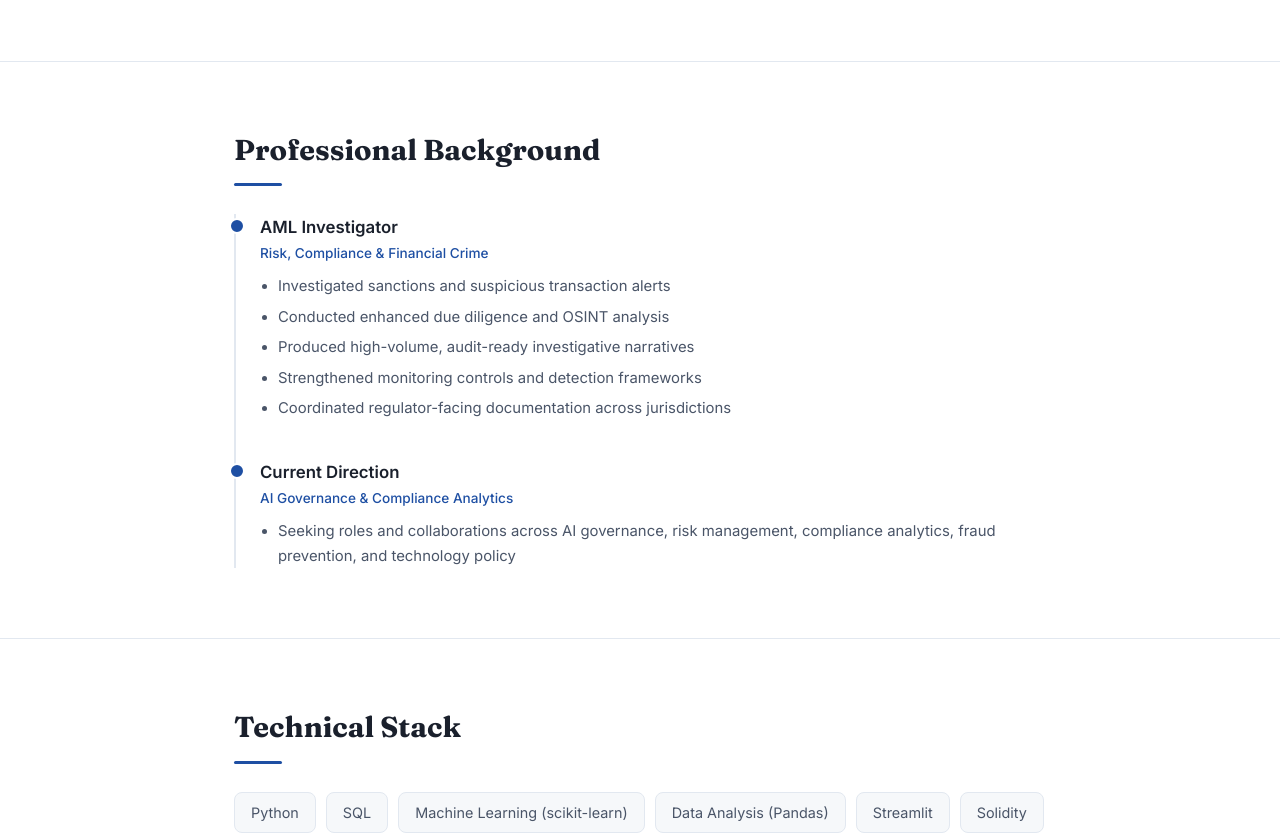
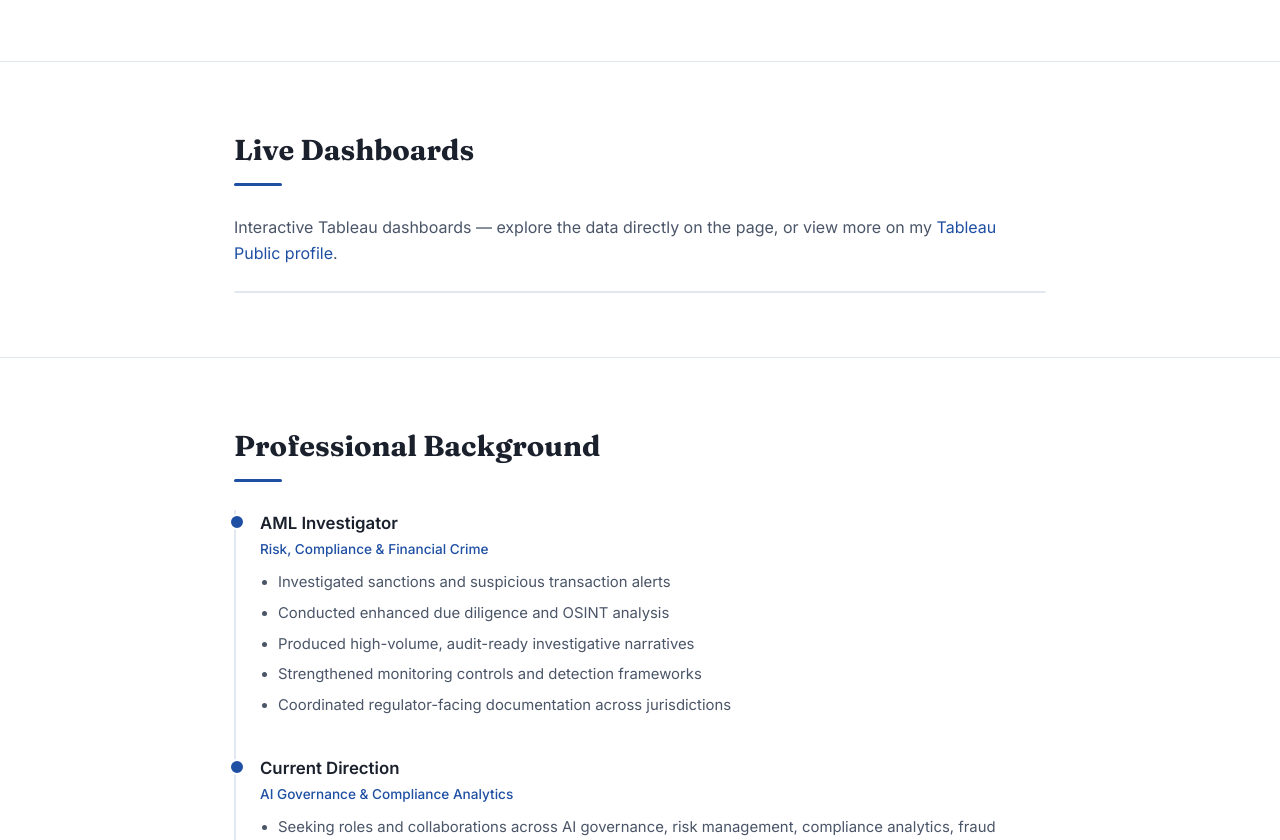
Before and after one commit to emmyjonny/emmyjonny.github.io, a plain HTML site: page index.html in a window 1280 px wide. Shown: the part 1860-2700 px from the top of the page. Drawn offline with Linux system fonts and the light colour scheme; a script that the page names is missing.

Commit message:
Add live dashboards section with Tableau embed
Added a new section for live dashboards with Tableau integration.

```diff
--- a/index.html
+++ b/index.html
@@ -120,6 +120,7 @@
     <ul>
       <li><a href="#about">About</a></li>
       <li><a href="#projects">Projects</a></li>
+      <li><a href="#dashboards">Dashboards</a></li>
       <li><a href="#experience">Experience</a></li>
       <li><a href="#skills">Skills</a></li>
       <li><a href="#contact">Contact</a></li>
@@ -193,6 +194,17 @@
   </div>
 </section>
 
+<section id="dashboards">
+  <div class="wrap">
+    <h2>Live Dashboards</h2>
+    <p style="color:var(--muted); margin-bottom:24px;">Interactive Tableau dashboards — explore the data directly on the page, or view more on my <a href="https://public.tableau.com/app/profile/emmanuel.jonathan3156/vizzes" target="_blank" rel="noopener">Tableau Public profile</a>.</p>
+    <div style="border:1px solid var(--border); border-radius:12px; overflow:hidden; background:var(--surface);">
+      <tableau-viz src="https://public.tableau.com/views/CarnegieLibrariesDashboard-EmmanuelJ/CarnegieLibrariesintheUS" toolbar="bottom" style="width:100%; min-height:600px;"></tableau-viz>
+    </div>
+  </div>
+</section>
+<script type="module" src="https://public.tableau.com/javascripts/api/tableau.embedding.3.latest.min.js"></script>
+
 <section id="experience">
   <div class="wrap">
     <h2>Professional Background</h2>
```
